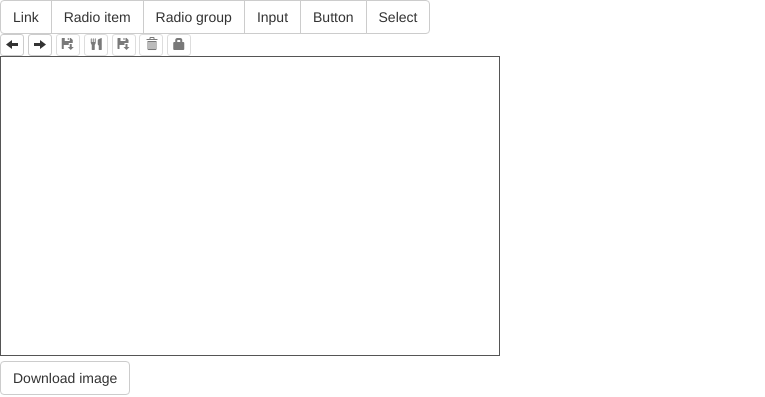
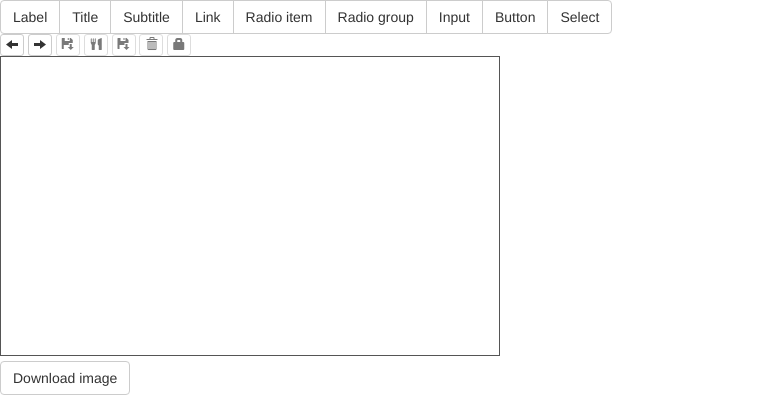
Before and after one commit to it-crowd/agido-mockups, a website: page test/editor.html in a window 1280 px wide. Shown: the top 397 px of the page, without its empty margins (0-765 px from the left). Drawn offline with Linux system fonts and the light colour scheme; a web font is replaced by a local one.

Commit message:
Label, title, subtitle components

```diff
--- a/src/app/editorCtrl.js
+++ b/src/app/editorCtrl.js
@@ -19,6 +19,35 @@ agidoMockups.controller("EditorCtrl", function ($scope)
         {name: "fontStyle", type: "enum", options: ["normal", "bold", "italic"]}
     ];
     var components = {
+        "Label": {constructor: Kinetic.Text,
+            options: {
+                text: "Label",
+                fill: '#000',
+                draggable: true
+            },
+            multilineSource: false,
+            properties: fontProperties.concat(dimensionProperties)
+        },
+        "Title": {constructor: Kinetic.Text,
+            options: {
+                fontSize: 48,
+                text: "Title",
+                fill: '#000',
+                draggable: true
+            },
+            multilineSource: false,
+            properties: fontProperties.concat(dimensionProperties)
+        },
+        "Subtitle": {constructor: Kinetic.Text,
+            options: {
+                fontSize: 32,
+                text: "Subtitle",
+                fill: '#000',
+                draggable: true
+            },
+            multilineSource: false,
+            properties: fontProperties.concat(dimensionProperties)
+        },
         "Link": {constructor: Kinetic.Link,
             options: {
                 color: '#000',
@@ -28,7 +57,8 @@ agidoMockups.controller("EditorCtrl", function ($scope)
             properties: fontProperties.concat(dimensionProperties, [
                 {name: "disabled", type: "boolean"}
             ])
-        }, "RadioItem": {
+        },
+        "RadioItem": {
             constructor: Kinetic.RadioItem, options: {
                 color: '#000', draggable: true
             },
--- a/test/editor.html
+++ b/test/editor.html
@@ -17,6 +17,9 @@
 <body ng-controller="EditorCtrl">
 <div class="palette">
     <div class="btn-group">
+        <button class="btn btn-default" ng-click="addToStage('Label')">Label</button>
+        <button class="btn btn-default" ng-click="addToStage('Title')">Title</button>
+        <button class="btn btn-default" ng-click="addToStage('Subtitle')">Subtitle</button>
         <button class="btn btn-default" ng-click="addToStage('Link')">Link</button>
         <button class="btn btn-default" ng-click="addToStage('RadioItem')">Radio item</button>
         <button class="btn btn-default" ng-click="addToStage('RadioGroup')">Radio group</button>
```
